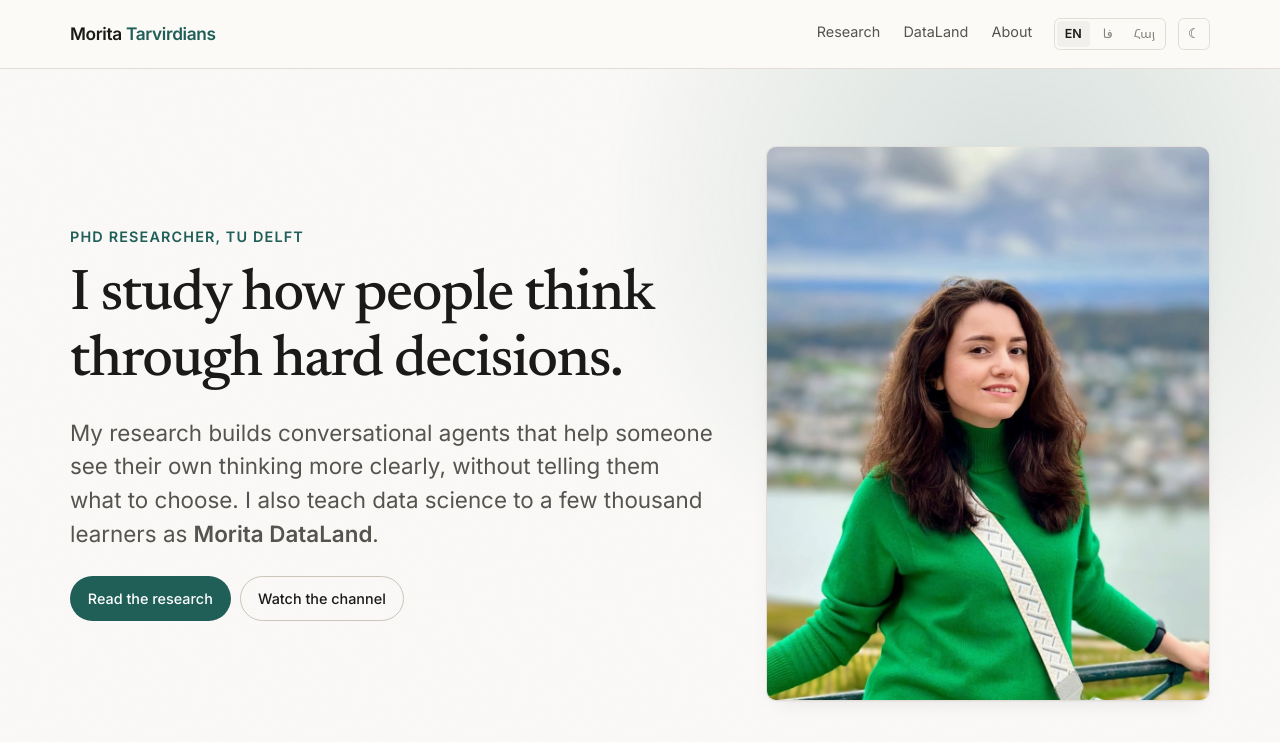
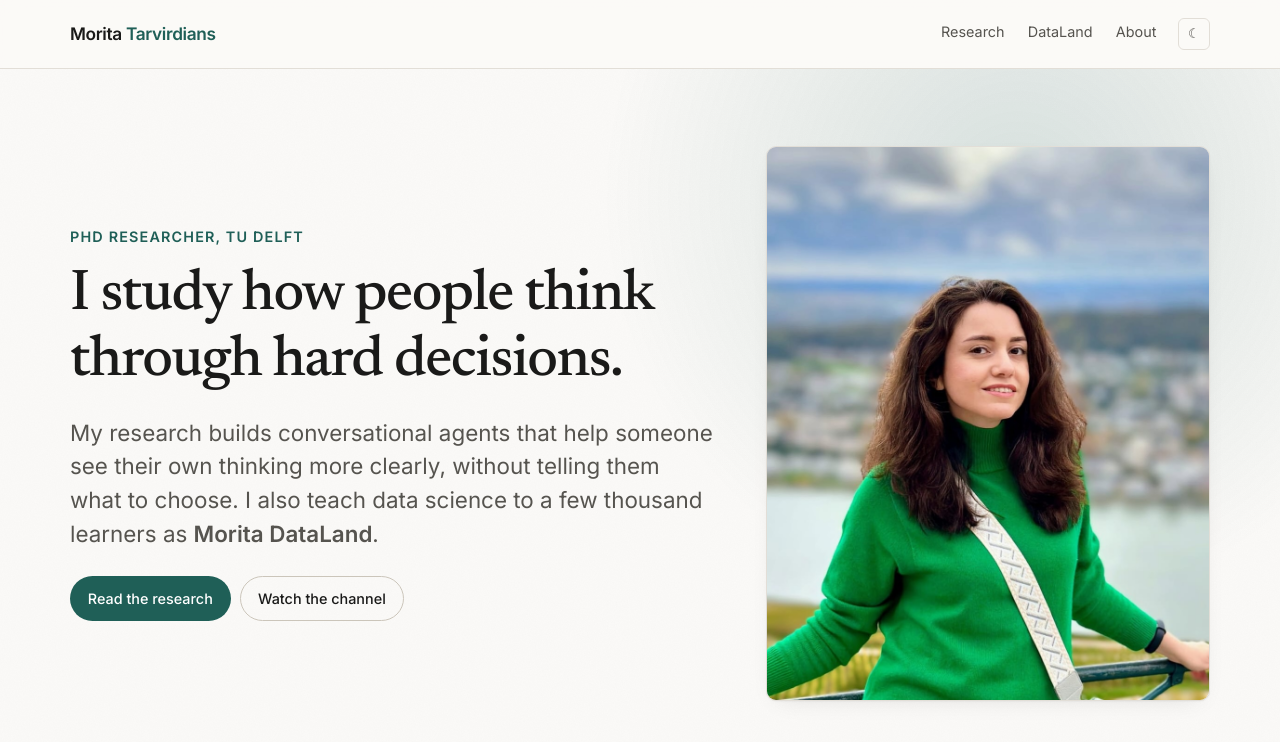
Before and after one commit to moritatarvirdians/moritatarvirdians.github.io, a plain HTML site: page index.html in a window 1280 px wide. Shown: the top 742 px of the page. Drawn offline with Linux system fonts and the light colour scheme.

Commit message:
lanugage update

```diff
--- a/assets/js/main.js
+++ b/assets/js/main.js
@@ -108,6 +108,7 @@
   }
 
   document.addEventListener("DOMContentLoaded", function () {
+    if (!document.querySelector(".lang")) return;   // switcher is commented out in the header
     var lang = chosenLang();
     markLang(lang);
     if (lang !== "en") { loadFonts(lang); loadTranslate(); }
```
Also changed, not shown: 404.html (+2 -0 lines), _partials/header.html (+2 -0 lines), about.html (+2 -0 lines), coaching.html (+2 -0 lines), index.html (+2 -0 lines), research.html (+2 -0 lines), videos.html (+2 -0 lines), writing/index.html (+2 -0 lines), writing/nine-reasons-one-silence.html (+2 -0 lines).
